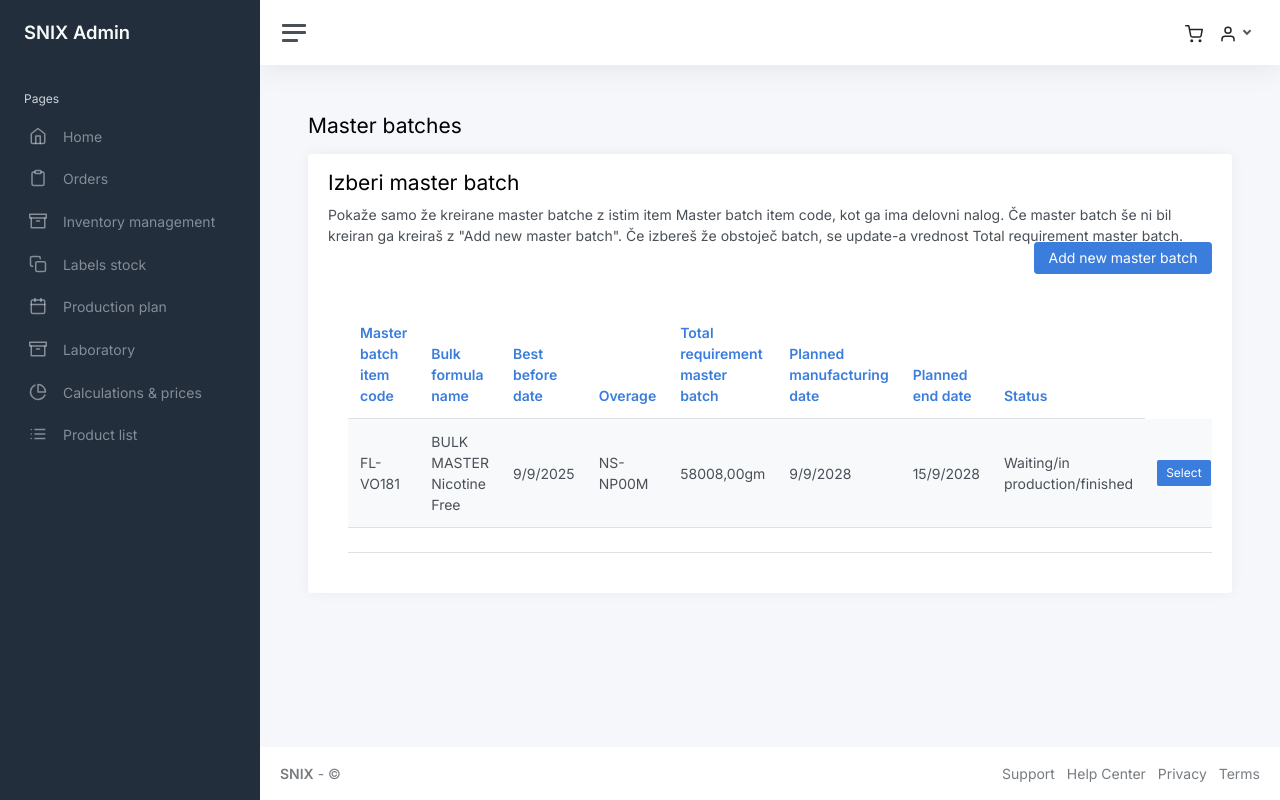
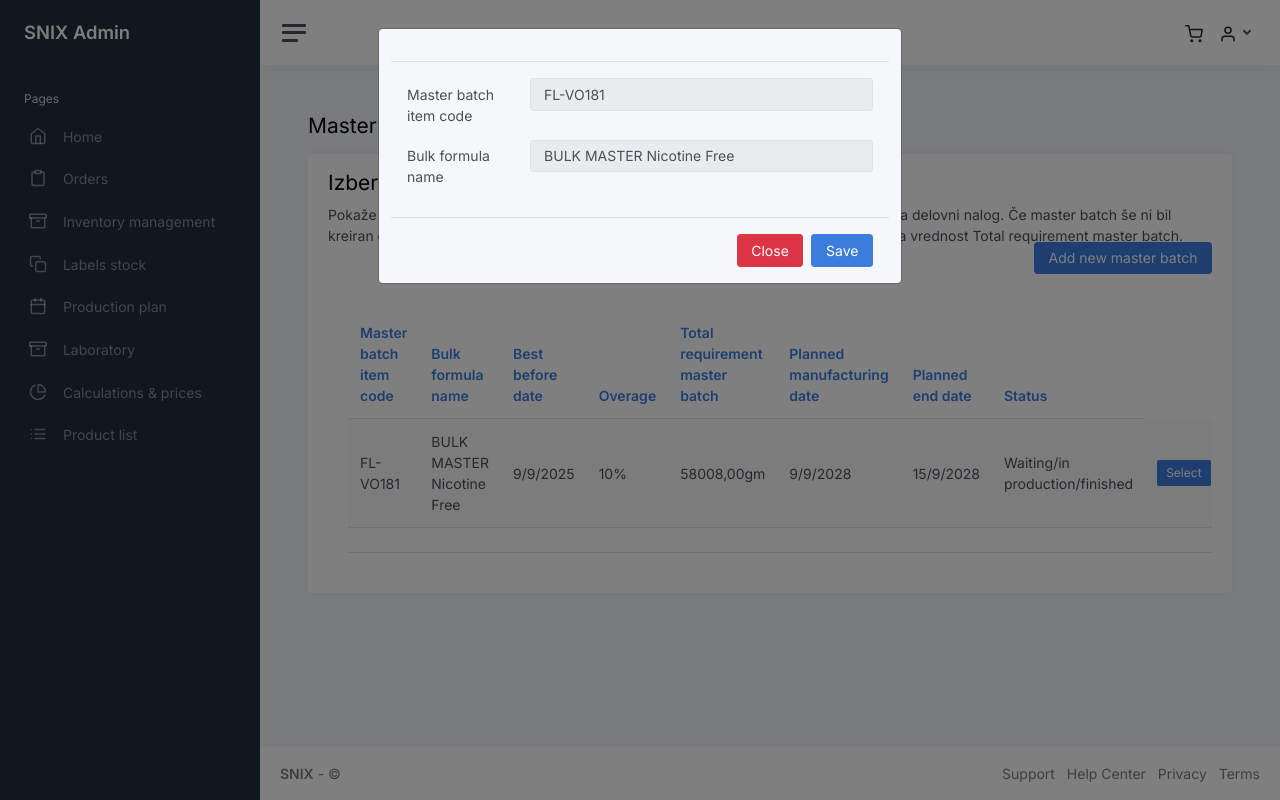
Before and after one commit to justjuust/justjuust.github.io, a plain HTML site: page laboratory_2.html in a window 1280 px wide. Both pictures are taken after a click on the link "Add new master batch". Drawn offline with nearby package versions, Linux system fonts and the light colour scheme.

Commit message:
Add form for master batch

```diff
--- a/laboratory_2.html
+++ b/laboratory_2.html
@@ -247,7 +247,7 @@
                                                 <td>BULK MASTER Nicotine Free</td>
 
                                                 <td>9/9/2025</td>
-                                                <td>NS-NP00M</td>
+                                                <td>10%</td>
                                                 <td>58008,00gm</td>
                                                 <td>9/9/2028</td>
                                                 <td>15/9/2028</td>
@@ -351,6 +351,67 @@
 </div>
 
 <script src="js/app.js"></script>
+<div class="modal" id="addProductModal">
+    <div class="modal-dialog">
+        <div class="row">
+            <div class="modal-content">
+                <form class="form-horizontal" id="submitProductForm"
+                      action="/project/4/part/2/table-name/investments_cost" method="POST"
+                      enctype="multipart/form-data">
+                    <div class="modal-header">
+                        <h4 class="modal-title"></h4>
+                    </div>
+
+                    <div class="modal-body">
+                        <input type="hidden" name="csrfmiddlewaretoken"
+                               value="IcnXyKedfs3pHyBu2iIlAbNNRwWP1QNOL9h7cPuGyAn3i6RyW6R1gziDyAEg1ddN">
+
+                        <div class="row mb-2">
+                            <div class="col-md-3">
+                                <label class="col-form-label">
+                                    Master batch item code
+                                </label>
+                            </div>
+                            <div class="col-md-9">
+                                <div class="input-group">
+                                    <input value="FL-VO181" disabled="" type="text" name="investment_designation" maxlength="35" class="form-control"
+                                           required="" id="id_investment_designation" data-value="">
+
+                                </div>
+                            </div>
+                        </div>
+                        <div class="row mb-2">
+                            <div class="col-md-3">
+                                <label class="col-form-label">
+                                    Bulk formula name
+                                </label>
+                            </div>
+                            <div class="col-md-9">
+                                <div class="input-group">
+                                    <input value="BULK MASTER Nicotine Free" disabled="" type="text" name="investment_designation" maxlength="35" class="form-control"
+                                           required="" id="id_investment_designation" data-value="">
+
+                                </div>
+                            </div>
+                        </div>
+
+
+                    </div> <!-- /modal-body -->
+
+                    <div class="modal-footer">
+                        <button type="button" class="btn btn-danger" data-bs-dismiss="modal"><i
+                                class="glyphicon glyphicon-remove-sign"></i> Close
+                        </button>
+
+                        <button type="submit" class="btn btn-primary" id="createProductBtn"
+                                data-loading-text="Loading..." autocomplete="off"><i class="fas fa-folder"></i> Save
+                        </button>
+                    </div> <!-- /modal-footer -->
+                </form> <!-- /.form -->
+            </div> <!-- /modal-content -->
+        </div>
+    </div>
+</div>
 
 <script>
 		document.addEventListener("DOMContentLoaded", function() {
```
